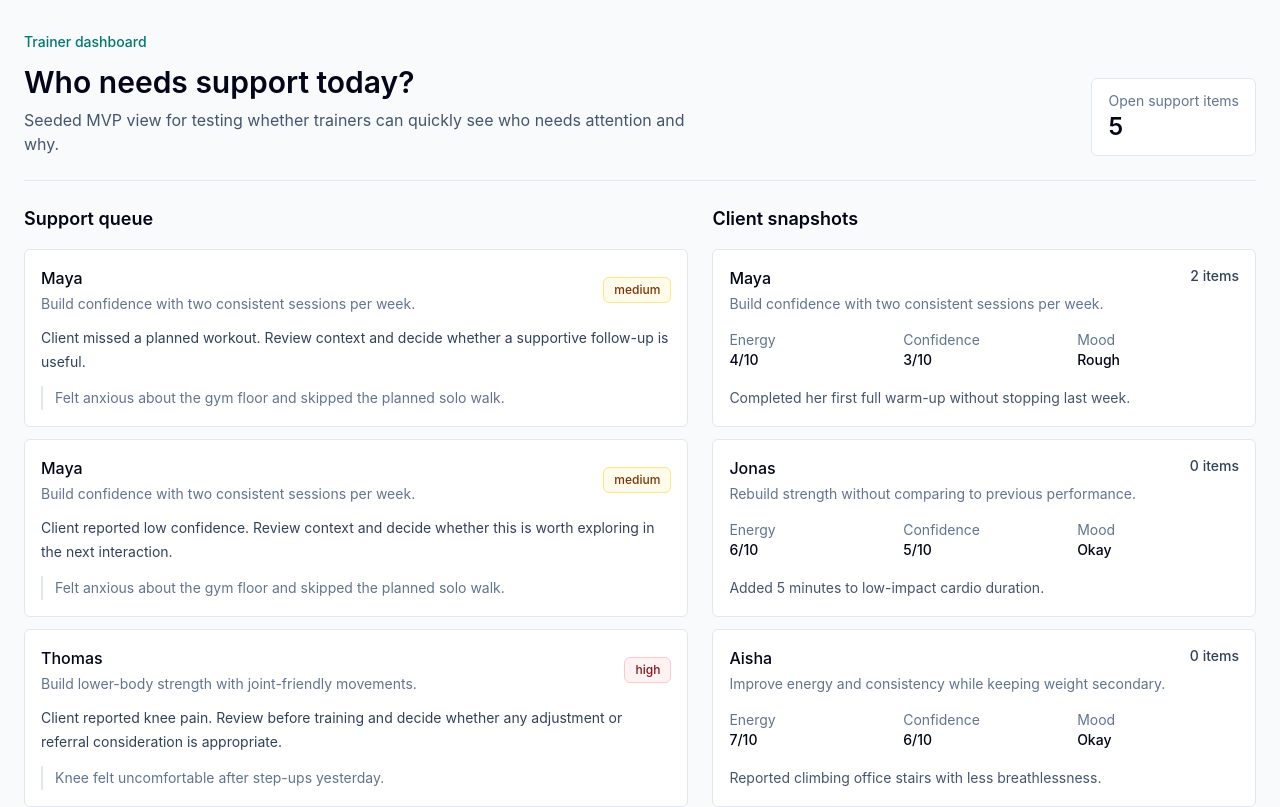
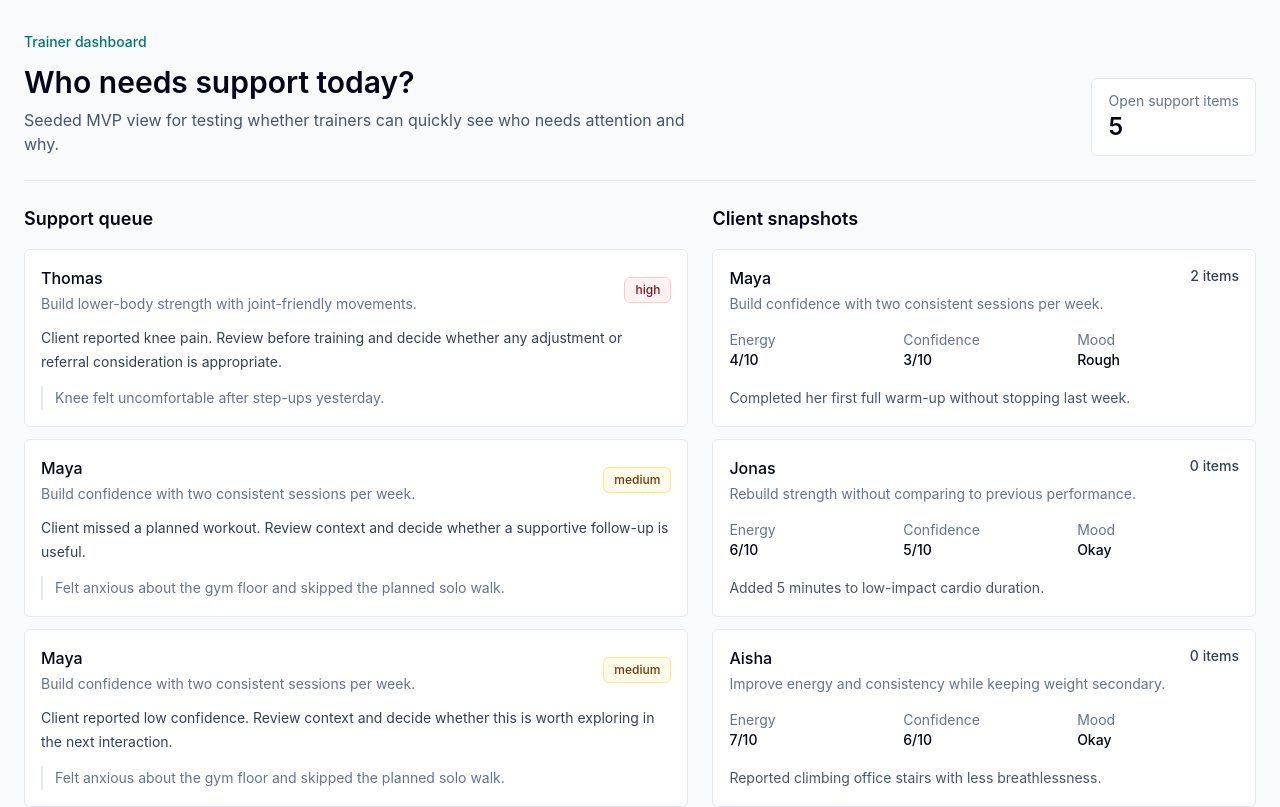
Before and after one commit to SmidigBommen/pt-support-app, a Next.js app: page /trainer in a window 1280 px wide. Shown: the top 807 px of the page. Built offline with nearby package versions, Linux system fonts and the light colour scheme.

Commit message:
Order support queue by priority

```diff
--- a/src/app/trainer/page.tsx
+++ b/src/app/trainer/page.tsx
@@ -1,3 +1,4 @@
+import { orderSupportQueueItems } from "@/domain/support-queue/support-queue";
 import { trainerDashboardSeed } from "@/features/trainer-dashboard/seed-data";
 
 const priorityStyles = {
@@ -7,13 +8,15 @@ const priorityStyles = {
 };
 
 export default function TrainerDashboardPage() {
-  const supportItems = trainerDashboardSeed.flatMap(({ client, supportItems }) =>
+  const supportItems = orderSupportQueueItems(
+    trainerDashboardSeed.flatMap(({ client, supportItems }) =>
       supportItems.map((item) => ({
         ...item,
         clientName: client.name,
         goal: client.currentGoal,
         reflection: client.latestCheckIn.reflection,
       })),
+    ),
   );
 
   return (
--- a/src/domain/support-queue/support-queue.ts
+++ b/src/domain/support-queue/support-queue.ts
@@ -16,6 +16,12 @@ export type SupportQueueItem = {
   type: "trainer_review" | "trainer_follow_up" | "celebration_prompt";
   priority: "high" | "medium" | "low";
   reason: string;
+};
+
+const priorityRank: Record<SupportQueueItem["priority"], number> = {
+  high: 0,
+  medium: 1,
+  low: 2,
 };
 
 export function generateSupportQueueItems(
@@ -71,3 +77,11 @@ export function generateSupportQueueItems(
 
   return items;
 }
+
+export function orderSupportQueueItems<T extends SupportQueueItem>(
+  items: T[],
+): T[] {
+  return [...items].sort(
+    (left, right) => priorityRank[left.priority] - priorityRank[right.priority],
+  );
+}
```
Also changed, not shown: 1 other file (tests, documents, lock files or other folders). Lines whose indentation alone changed are shown as unchanged.
